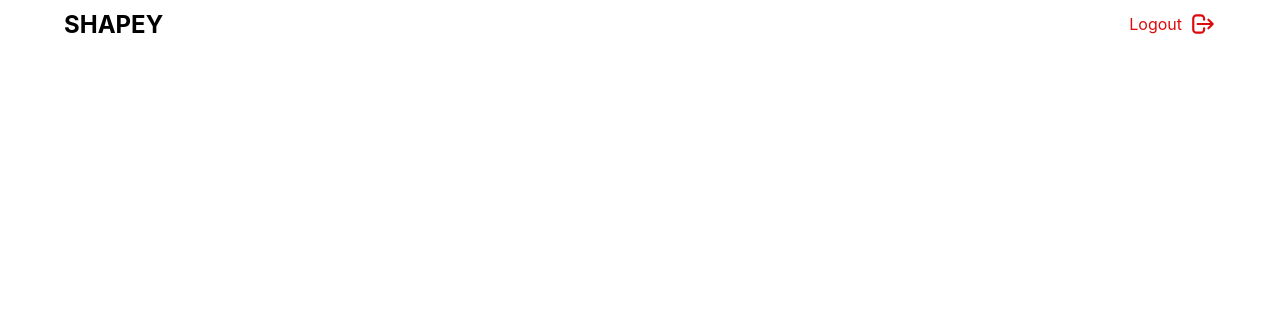
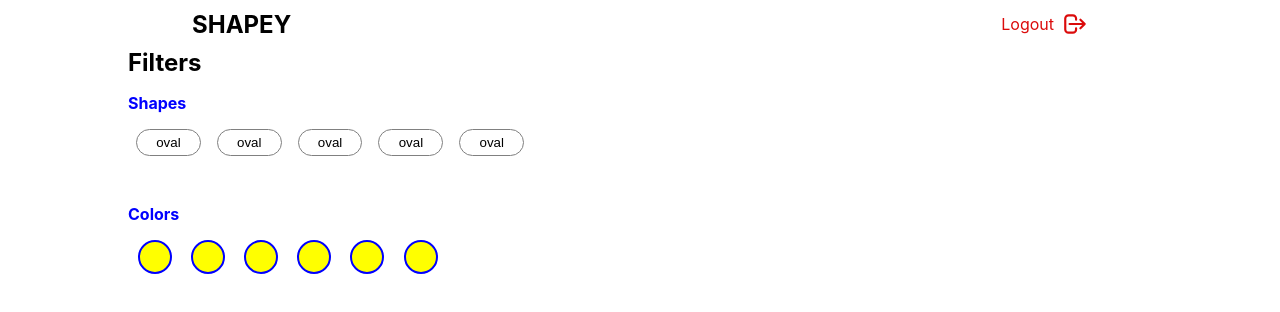
Before and after one commit to kokoforbes/shapey, a React (Create React App) app: page / in a window 1280 px wide. Shown: the top 312 px of the page. Built offline with nearby package versions, Linux system fonts and the light colour scheme.

Commit message:
Created Filter component

```diff
--- a/src/App.tsx
+++ b/src/App.tsx
@@ -1,10 +1,12 @@
 import React from 'react';
 import Header from './components/Header/Header'
+import Filters from './components/Filters/Filters'
 
 function App() {
   return (
-    <div className="App">
+    <div className="container">
       <Header />
+      <Filters />
     </div>
   );
 }
--- /dev/null
+++ b/src/components/Filters/Filters.module.scss
@@ -0,0 +1,32 @@
+.filters {
+
+
+
+}
+
+.shapes {
+  padding: 1rem  0;
+
+  .btnRounded {
+    padding: 0.3rem 1.2rem;
+    margin: 0 0.5rem;
+    border-radius: 50px;
+    background-color: transparent;
+    border: 1px solid grey;
+  }
+}
+
+
+.colors{
+  padding: 1rem 0;
+
+  .circle {
+    width: 34px;
+    height: 34px;
+    border: 2px solid blue;
+    cursor: pointer;
+    border-radius: 50%;
+    background-color: yellow;
+    margin: 0 0.6rem;
+  }
+}
--- /dev/null
+++ b/src/components/Filters/Filters.tsx
@@ -0,0 +1,36 @@
+import React from "react";
+import styles from "./Filters.module.scss";
+
+const Filters = () => {
+  return (
+    <div className='filters'>
+      <h2>Filters</h2>
+
+      <section className={styles.shapes}>
+        <h4 className='text-blue'>Shapes</h4>
+
+        <div className='row'>
+          <button className={styles.btnRounded}>oval</button>
+          <button className={styles.btnRounded}>oval</button>
+          <button className={styles.btnRounded}>oval</button>
+          <button className={styles.btnRounded}>oval</button>
+          <button className={styles.btnRounded}>oval</button>
+        </div>
+      </section>
+
+      <section className={styles.colors}>
+        <h4 className='text-blue'>Colors</h4>
+        <div className='row'>
+          <div className={styles.circle}></div>
+          <div className={styles.circle}></div>
+          <div className={styles.circle}></div>
+          <div className={styles.circle}></div>
+          <div className={styles.circle}></div>
+          <div className={styles.circle}></div>
+        </div>
+      </section>
+    </div>
+  );
+};
+
+export default Filters;
--- a/src/index.css
+++ b/src/index.css
@@ -12,3 +12,18 @@ body {
   padding: 0;
   margin: 0
 }
+
+
+.container {
+  max-width: 1024px;
+  margin: 0 auto;
+}
+
+.text-blue{
+  color: blue;
+}
+
+.row {
+  display: flex;
+  margin: 1rem 0;
+}
```
Also changed, not shown: src/components/View/View.module.scss (added), src/components/View/View.tsx (added).
